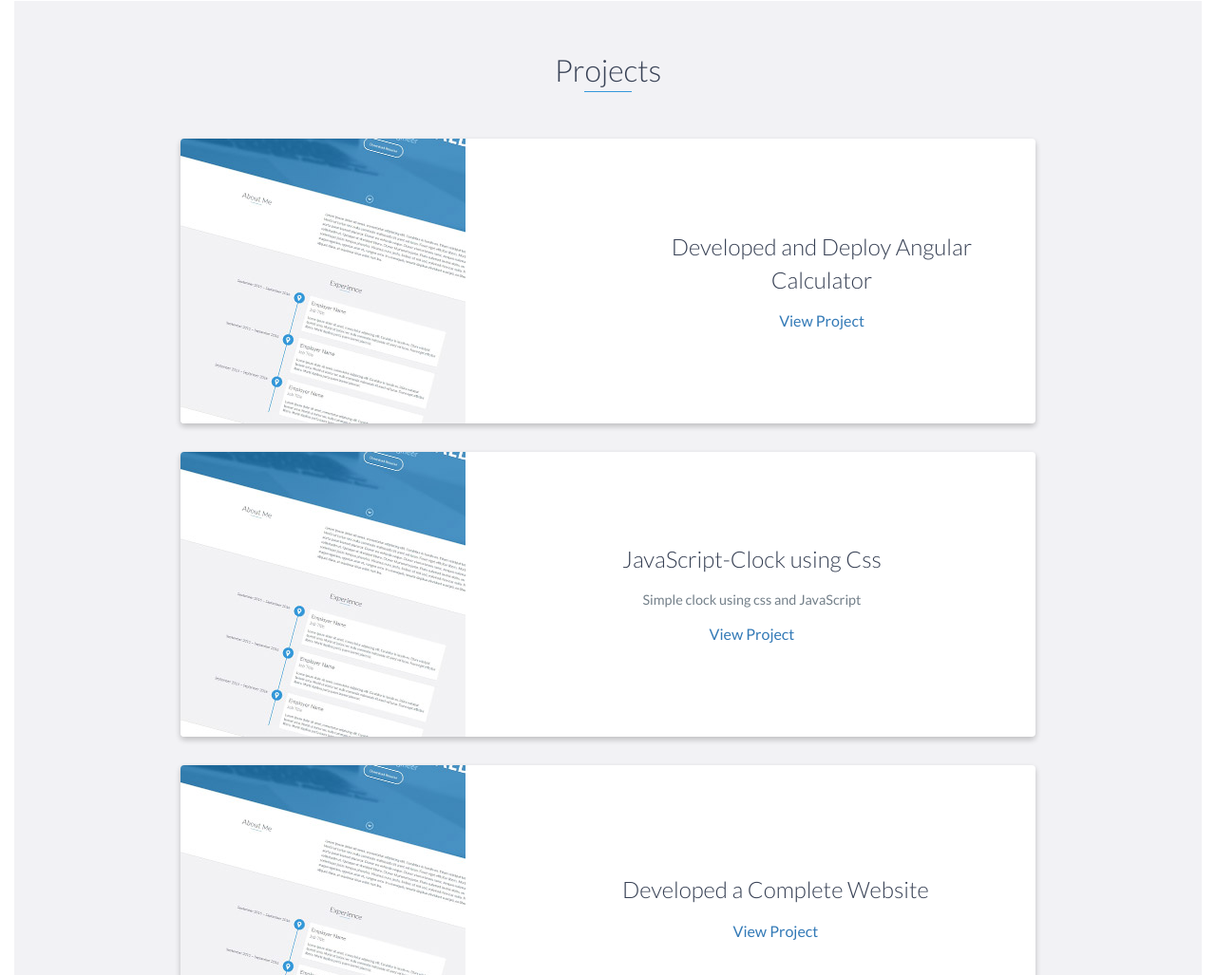
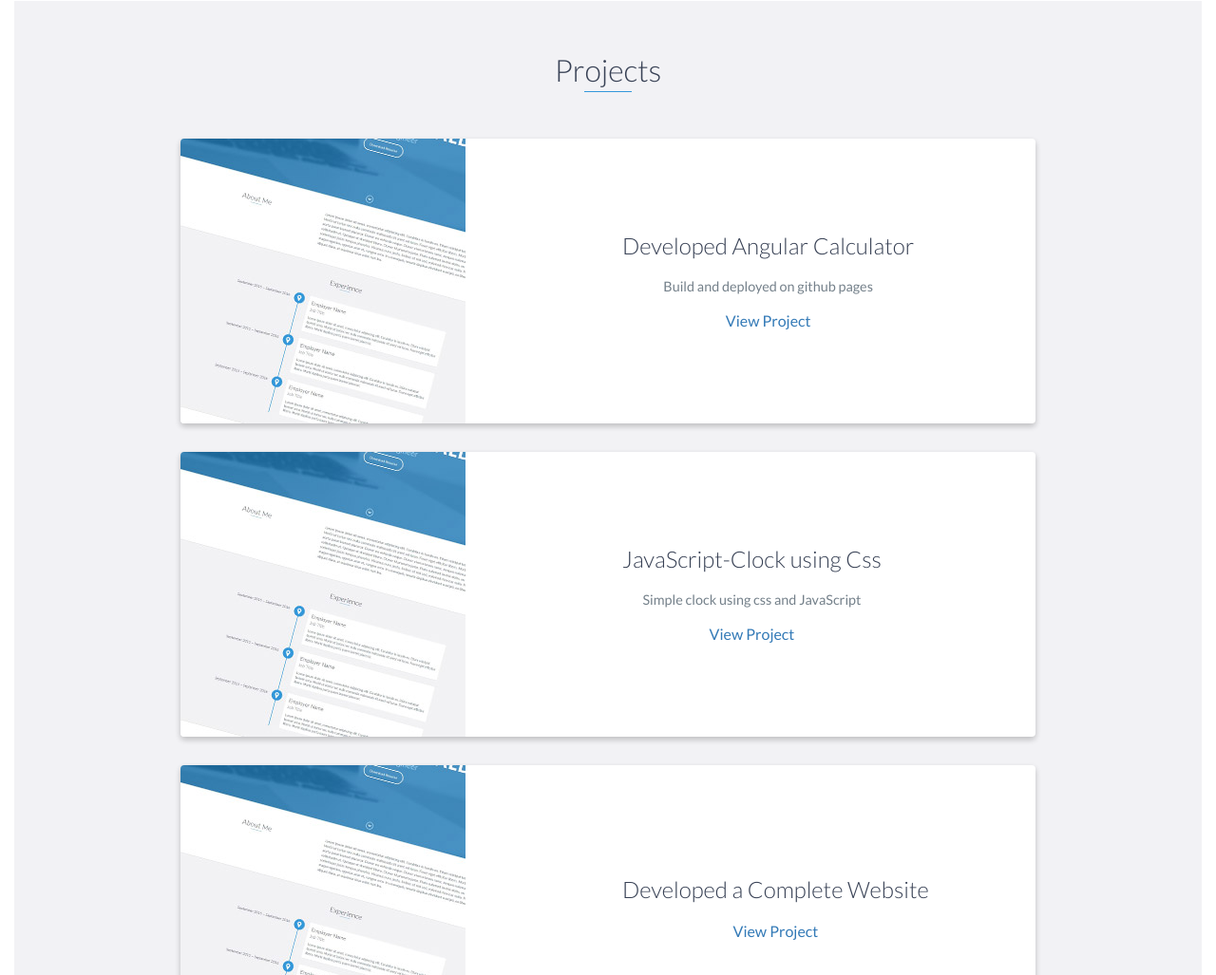
Before and after one commit to sankalp-007/sankalp-007.github.io, a website: page index.html in a window 1280 px wide. Shown: the part 1319-2346 px from the top of the page at 95% size. Drawn offline with nearby package versions, Linux system fonts and the light colour scheme.

Commit message:
rename link

```diff
--- a/index.html
+++ b/index.html
@@ -103,9 +103,12 @@
                         </div>
                         <!-- End .project-image -->
                         <div class="project-info">
-                            <h3>Developed and Deploy Angular Calculator</h3>
+                            <h3>Developed Angular Calculator</h3>
+                            <p>
+                                Build and deployed on github pages
+                            </p>
 
-                            <a href="https://sankalp-007.github.io/angular-claculator/">View Project</a>
+                            <a href="https://sankalp-007.github.io/angular-calculator/">View Project</a>
                         </div>
                         <!-- End .project-info -->
                     </div>
```
